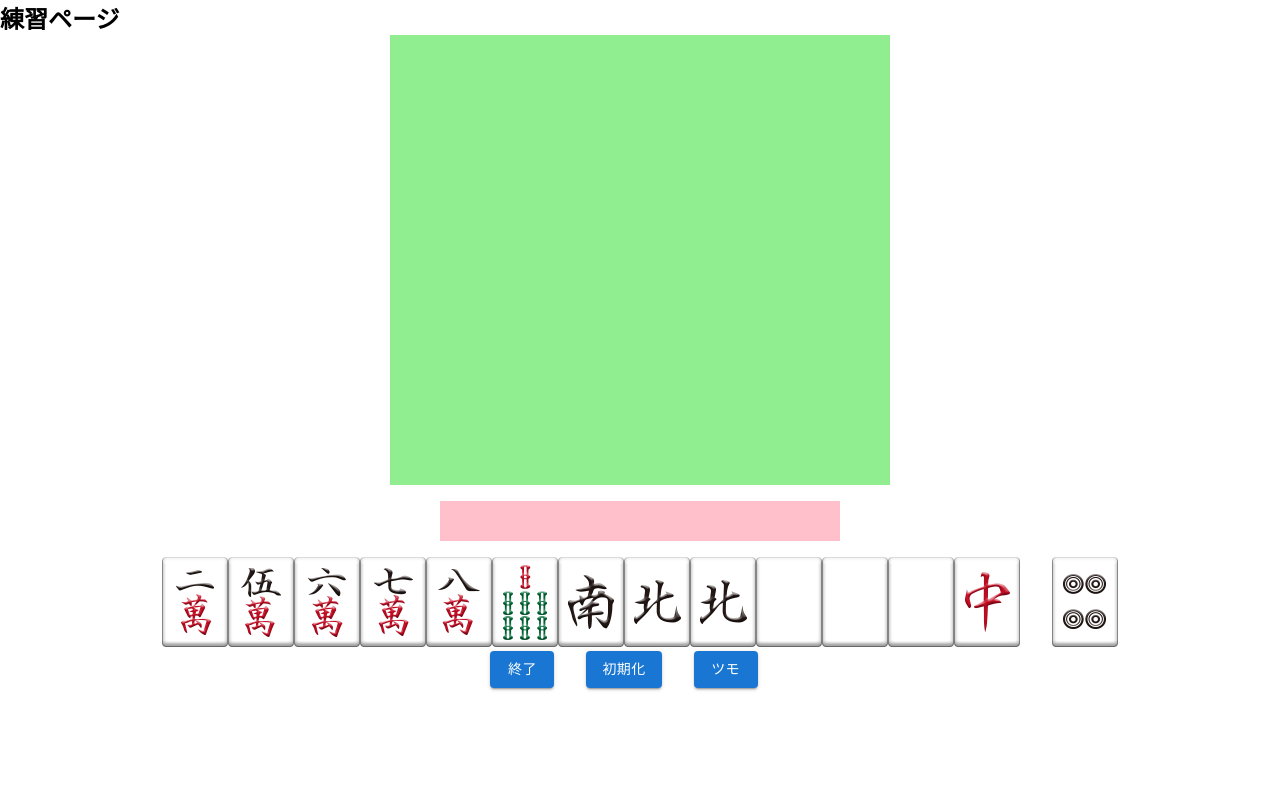
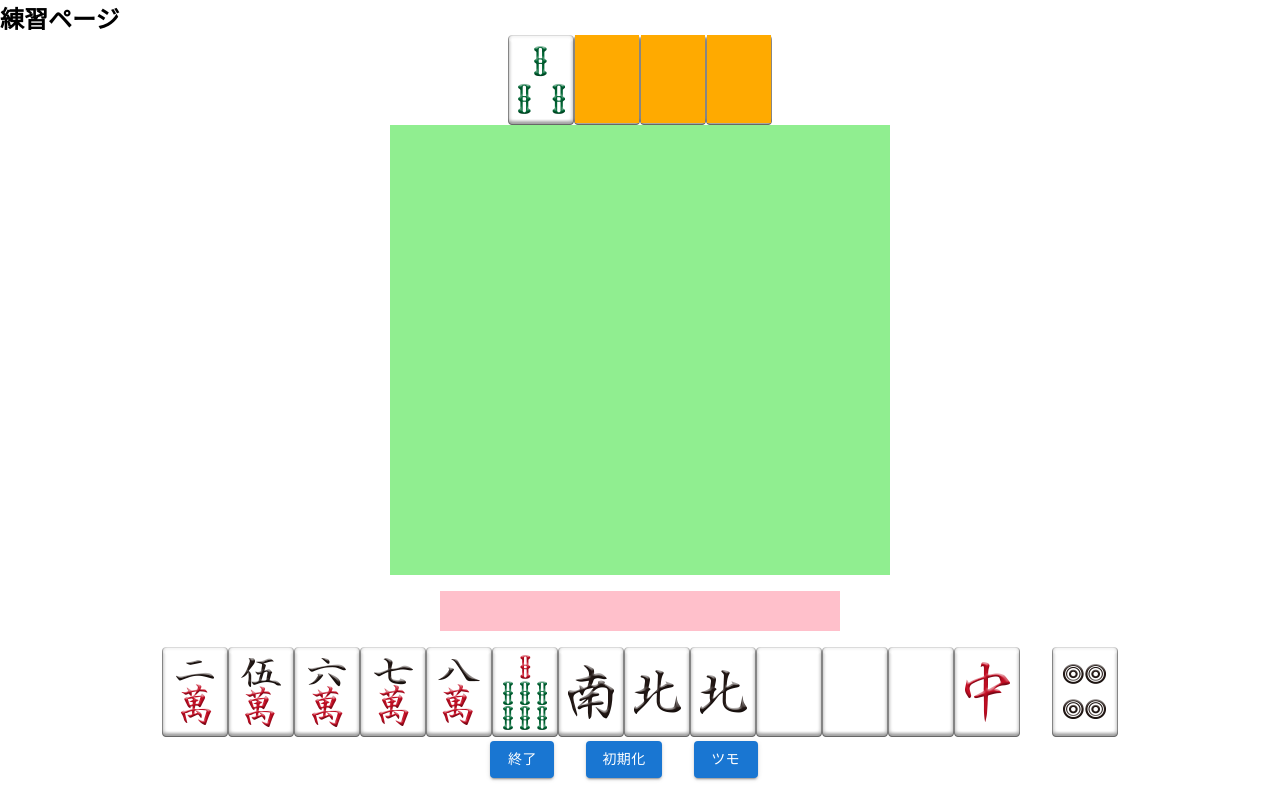
Before and after one commit to taserbeat/mahjong-practice, a React app: page / in a window 1280 px wide. Both pictures are taken after a click on the button "開始". Built offline with nearby package versions, Linux system fonts and the light colour scheme.

Commit message:
feat: ドラ表示牌を表示

```diff
--- a/src/components/pages/PracticePage.tsx
+++ b/src/components/pages/PracticePage.tsx
@@ -16,6 +16,7 @@ import {
   setHoraResult,
 } from "../../features/hora/horaSlice";
 import KawaPais from "../pai/KawaPais";
+import DoraDisplayPais from "../pai/DoraDisplayPais";
 
 /** 練習ページのコンポーネントのProps */
 interface PracticePageProps {}
@@ -42,6 +43,9 @@ const PracticePage = (props: PracticePageProps) => {
 
   // 手牌
   const displayMenzenPais = shapeMenzenPais(game.menzenPais, tsumoPai);
+
+  // ドラ表示牌
+  const doraDisplayPais = game.doraDisplayPais;
 
   // 河
   const kawa = game.kawa;
@@ -108,6 +112,11 @@ const PracticePage = (props: PracticePageProps) => {
       <h2>練習ページ</h2>
 
       <div className="game">
+        {/* ドラ表示牌 */}
+        <div className="dora-displays-wrapper">
+          <DoraDisplayPais doraDisplayPais={doraDisplayPais} />
+        </div>
+
         {/* 河 */}
         <div className="kawa-wrapper">
           <KawaPais pais={kawa.pai} />
--- /dev/null
+++ b/src/components/pai/DoraDisplayPais.tsx
@@ -0,0 +1,33 @@
+import MahojongPai from "./MahojongPai";
+
+import "../../styles/pai/DoraDisplayPais.scss";
+
+/** ドラ表示牌のProps
+ */
+interface DoraDisplayPais {
+  /** ドラ表示牌を表す文字列の配列 */
+  doraDisplayPais: string[];
+}
+
+/** ドラ表示牌 */
+const DoraDisplayPais = (props: DoraDisplayPais) => {
+  const doraDisplayPais =
+    props.doraDisplayPais.length >= 4
+      ? props.doraDisplayPais
+      : [
+          ...props.doraDisplayPais,
+          ...new Array<string>(4 - props.doraDisplayPais.length).fill("back"),
+        ];
+
+  return (
+    <div className="dora-displays">
+      {doraDisplayPais.map((doraDisplayPai, i) => (
+        <div className="dora-displays__pai" key={`dora-display-${i}`}>
+          <MahojongPai pai={doraDisplayPai} />
+        </div>
+      ))}
+    </div>
+  );
+};
+
+export default DoraDisplayPais;
--- a/src/components/pai/MahojongPai.tsx
+++ b/src/components/pai/MahojongPai.tsx
@@ -1,5 +1,3 @@
-import React from "react";
-
 import m0 from "../../assets/img/pai/m0.png";
 import m1 from "../../assets/img/pai/m1.png";
 import m2 from "../../assets/img/pai/m2.png";
--- a/src/mahojong/practice.ts
+++ b/src/mahojong/practice.ts
@@ -342,6 +342,11 @@ export class PracticeGame {
     return this._hand._tsumoPai;
   }
 
+  /** ドラ表示牌の配列 */
+  public get doraDisplayPais(): string[] {
+    return this._paiYama.doraDisplayPais;
+  }
+
   /** 河 */
   public get kawa(): Kawa {
     return this._kawa;
--- a/src/styles/pages/PracticePage.scss
+++ b/src/styles/pages/PracticePage.scss
@@ -8,6 +8,10 @@
   display: flex;
   flex-direction: column;
   align-items: center;
+}
+
+.dora-displays-wrapper {
+  margin: 0;
 }
 
 .kawa-wrapper {
--- /dev/null
+++ b/src/styles/pai/DoraDisplayPais.scss
@@ -0,0 +1,13 @@
+@charset "utf-8";
+@use "../common/params.scss" as params;
+@use "../common/mixins.scss" as mixins;
+
+//* * * * * * * * * * DoraDisplayPais * * * * * * * * * *
+
+.dora-displays {
+  display: flex;
+
+  &__pai {
+    display: flex;
+  }
+}
```
